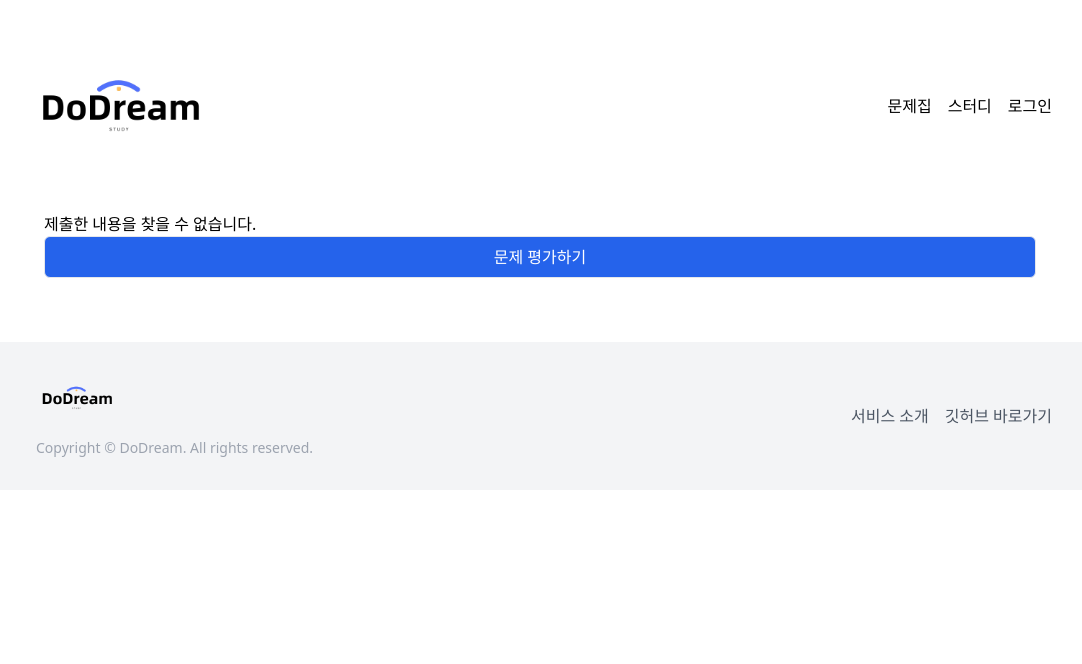
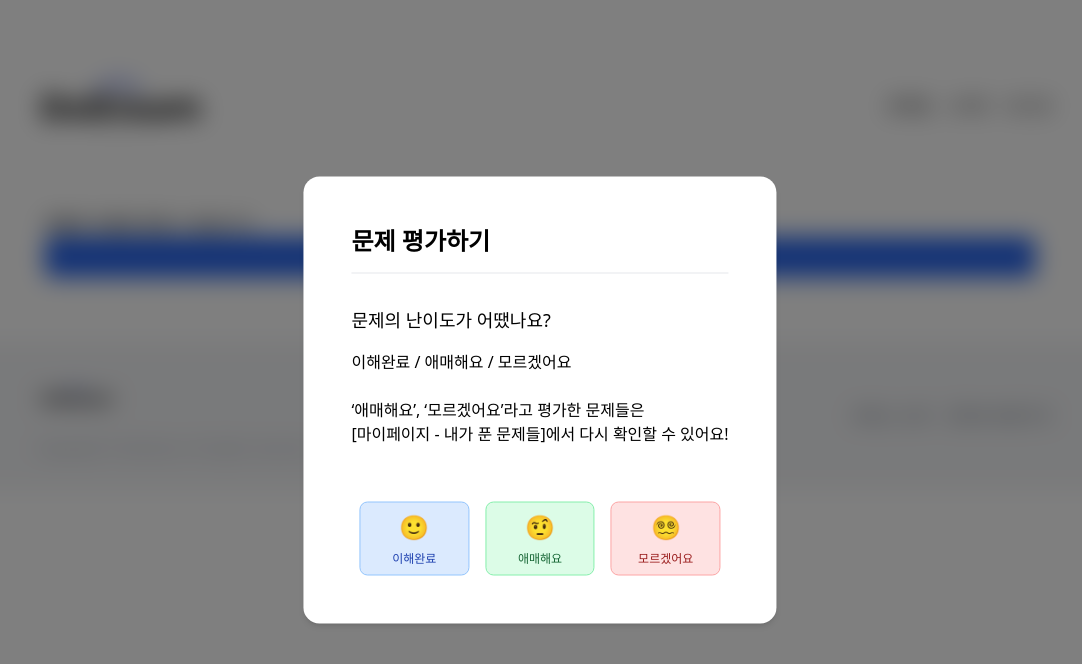
Before and after one commit to DoDreamTeam/Frontend, a React (Vite) app: page /submit/1 in a window 1280 px wide. Both pictures are taken after a click on the button "문제 평가하기". Shown: the top 664 px of the page, without its empty margins (100-1182 px from the left). Built offline with nearby package versions, Linux system fonts and the light colour scheme; no server answers.

Commit message:
feat: 문제 평가 기능 (#44)

```diff
--- /dev/null
+++ b/src/components/questionEvaluate/EvaluationModal.jsx
@@ -0,0 +1,68 @@
+import React from "react";
+import api from "../../api/api";
+import { evaluationStyles } from "../../utils/evaluationUtils";
+import { useNavigate } from "react-router-dom";
+
+const EvaluationModal = ({ bookId, questionId, answerId, onClose }) => {
+  const navigate = useNavigate();
+
+  const handleEvaluation = async (evaluation) => {
+    try {
+      await api.patch(
+        `/books/${bookId}/questions/${questionId}/answer/${answerId}`,
+        {
+          evaluation,
+        }
+      );
+      onClose(); // 모달 닫기
+      navigate(
+        `/book/${bookId}/questions/${questionId}/submit/${answerId}/add`
+      );
+    } catch (error) {
+      console.error("평가 업데이트 중 오류 발생:", error);
+      alert("평가 업데이트에 실패했습니다.");
+    }
+  };
+
+  return (
+    <div className="p-6">
+      <div className="text-2xl font-bold mb-4">문제 평가하기</div>
+
+      <hr className="my-4 mb-8" />
+
+      <div className="mb-4 text-lg">문제의 난이도가 어땠나요?</div>
+      <div className="mb-6">이해완료 / 애매해요 / 모르겠어요</div>
+      <div className="mb-14">
+        ‘애매해요’, ‘모르겠어요’라고 평가한 문제들은
+        <br />
+        [마이페이지 - 내가 푼 문제들]에서 다시 확인할 수 있어요!
+      </div>
+
+      <div className="flex justify-between mt-4">
+        <button
+          className={`${evaluationStyles.EVALUATION_DONE} flex-1 mx-2 flex flex-col items-center`}
+          onClick={() => handleEvaluation("EVALUATION_DONE")}
+        >
+          <span className="text-2xl mb-2">🙂</span>
+          <span className="text-l">이해완료</span>
+        </button>
+        <button
+          className={`${evaluationStyles.EVALUATION_SOSO} flex-1 mx-2 flex flex-col items-center`}
+          onClick={() => handleEvaluation("EVALUATION_SOSO")}
+        >
+          <span className="text-2xl mb-2">🤨</span>
+          <span className="text-l">애매해요</span>
+        </button>
+        <button
+          className={`${evaluationStyles.EVALUATION_UNKNOWN} flex-1 mx-2 flex flex-col items-center`}
+          onClick={() => handleEvaluation("EVALUATION_UNKNOWN")}
+        >
+          <span className="text-2xl mb-2">😵‍💫</span>
+          <span className="text-l">모르겠어요</span>
+        </button>
+      </div>
+    </div>
+  );
+};
+
+export default EvaluationModal;
--- a/src/pages/SubmitPage.jsx
+++ b/src/pages/SubmitPage.jsx
@@ -1,11 +1,14 @@
 import React, { useEffect, useState } from "react";
 import { useParams } from "react-router-dom";
 import api from "../api/api";
+import EvaluationModal from "../components/questionEvaluate/EvaluationModal";
+import useModal from "../hooks/useModal";
 
 const SubmitPage = () => {
   const { bookId, questionId, id } = useParams();
   const [submissionDetails, setSubmissionDetails] = useState(null);
   const [loading, setLoading] = useState(true);
+  const { openModal, closeModal, Modal } = useModal(); // 수정
 
   useEffect(() => {
     const fetchSubmissionDetails = async () => {
@@ -78,10 +81,23 @@ const SubmitPage = () => {
       )}
 
       <div className="flex justify-center">
-        <button className="w-full border bg-blue-600 text-white hover:bg-blue-500 px-4 py-2 rounded-md">
+        <button
+          onClick={openModal}
+          className="w-full border bg-blue-600 text-white hover:bg-blue-500 px-4 py-2 rounded-md"
+        >
           문제 평가하기
         </button>
       </div>
+
+      {/* Modal을 사용하여 EvaluationModal을 렌더링 */}
+      <Modal>
+        <EvaluationModal
+          bookId={bookId}
+          questionId={questionId}
+          answerId={id}
+          onClose={closeModal}
+        />
+      </Modal>
     </div>
   );
 };
```
